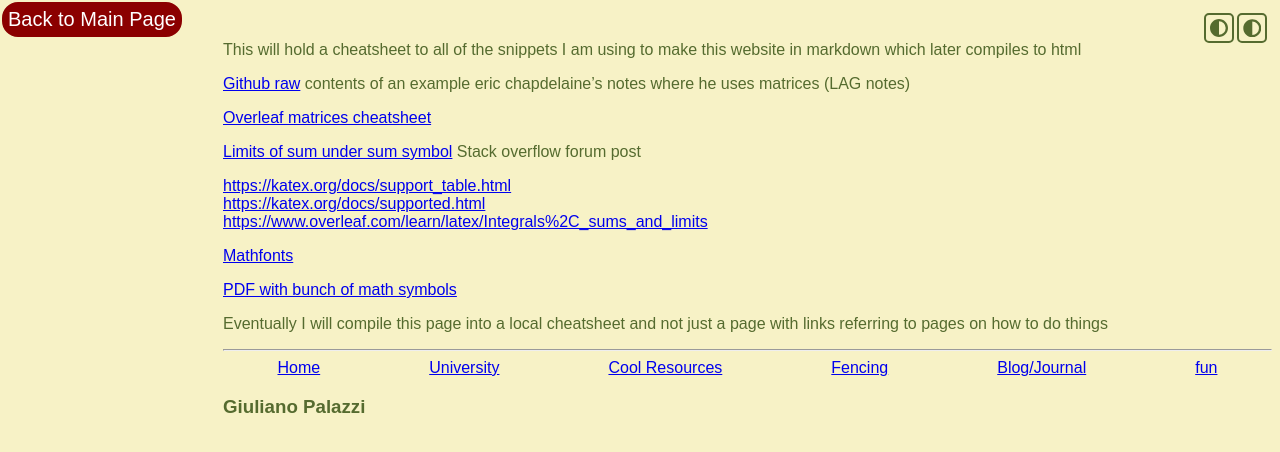
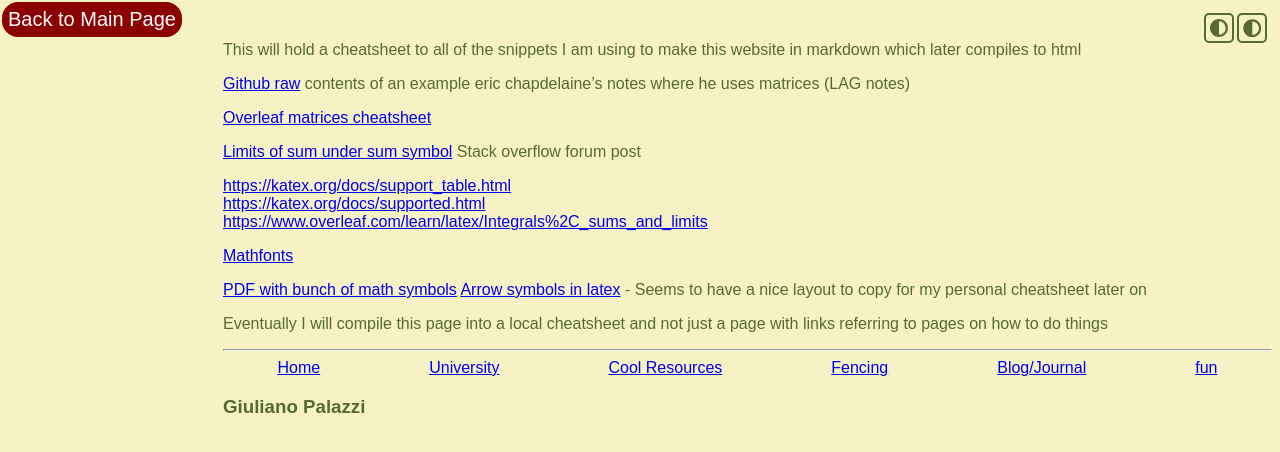
Before and after one commit to GiulianoPalazzi/giulianopalazzi.github.io, a Jekyll site: the page built from notes/cheatsheet.md, in a window 1280 px wide. Shown: the top 452 px of the page. Built offline with Jekyll 4.4.1, drawn with Linux system fonts in a browser that asks for light colours; nearby versions of some CDN libraries.

Commit message:
added arrow website to cheatsheet

```diff
--- a/notes/cheatsheet.md
+++ b/notes/cheatsheet.md
@@ -21,5 +21,6 @@ eric chapdelaine's notes where he uses matrices (LAG notes)
 [Mathfonts](https://www.overleaf.com/learn/latex/Mathematical_fonts){:target="_blank"}
 
 [PDF with bunch of math symbols](https://www.math.uci.edu/~xiangwen/pdf/LaTeX-Math-Symbols.pdf){:target="\_blank"}
+[Arrow symbols in latex](https://garsia.math.yorku.ca/MPWP/LATEXmath/node9.html){:target="\_blank"} - Seems to have a nice layout to copy for my personal cheatsheet later on
 
 Eventually I will compile this page into a local cheatsheet and not just a page with links referring to pages on how to do things
```
